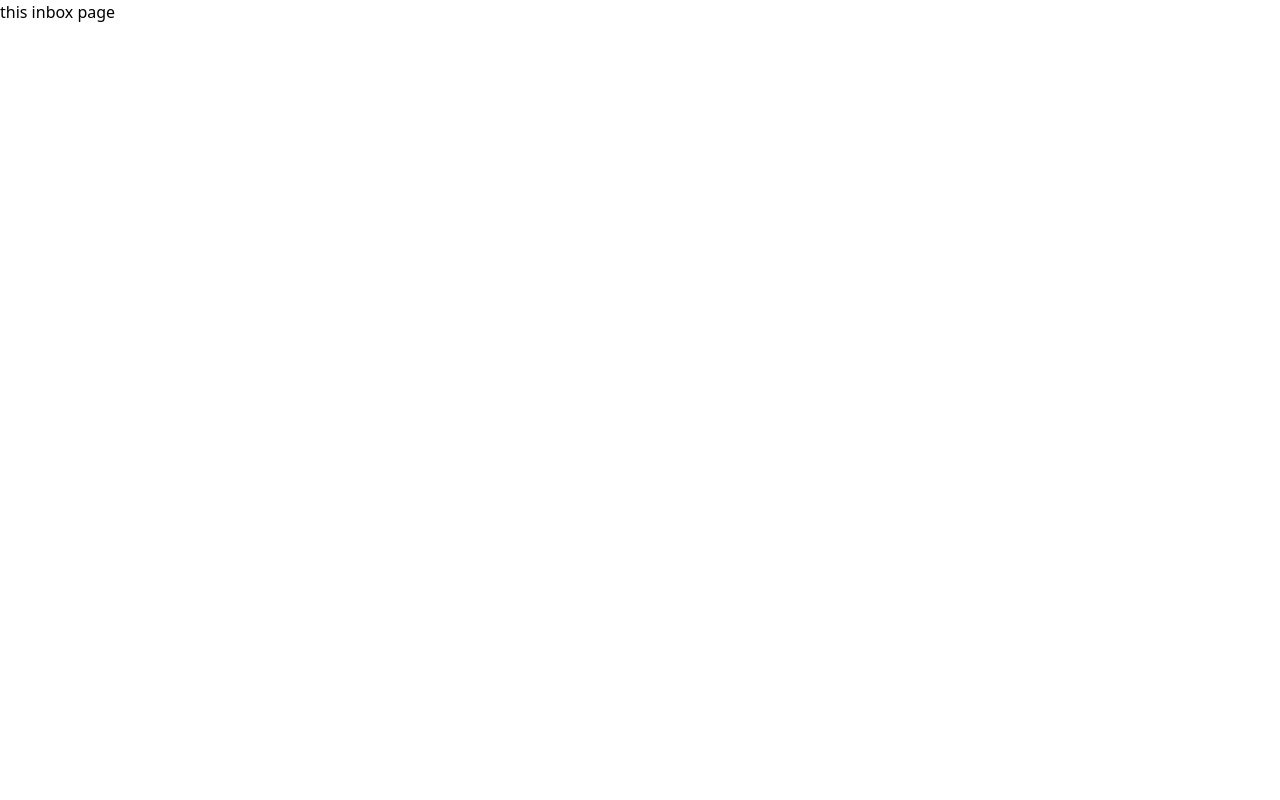
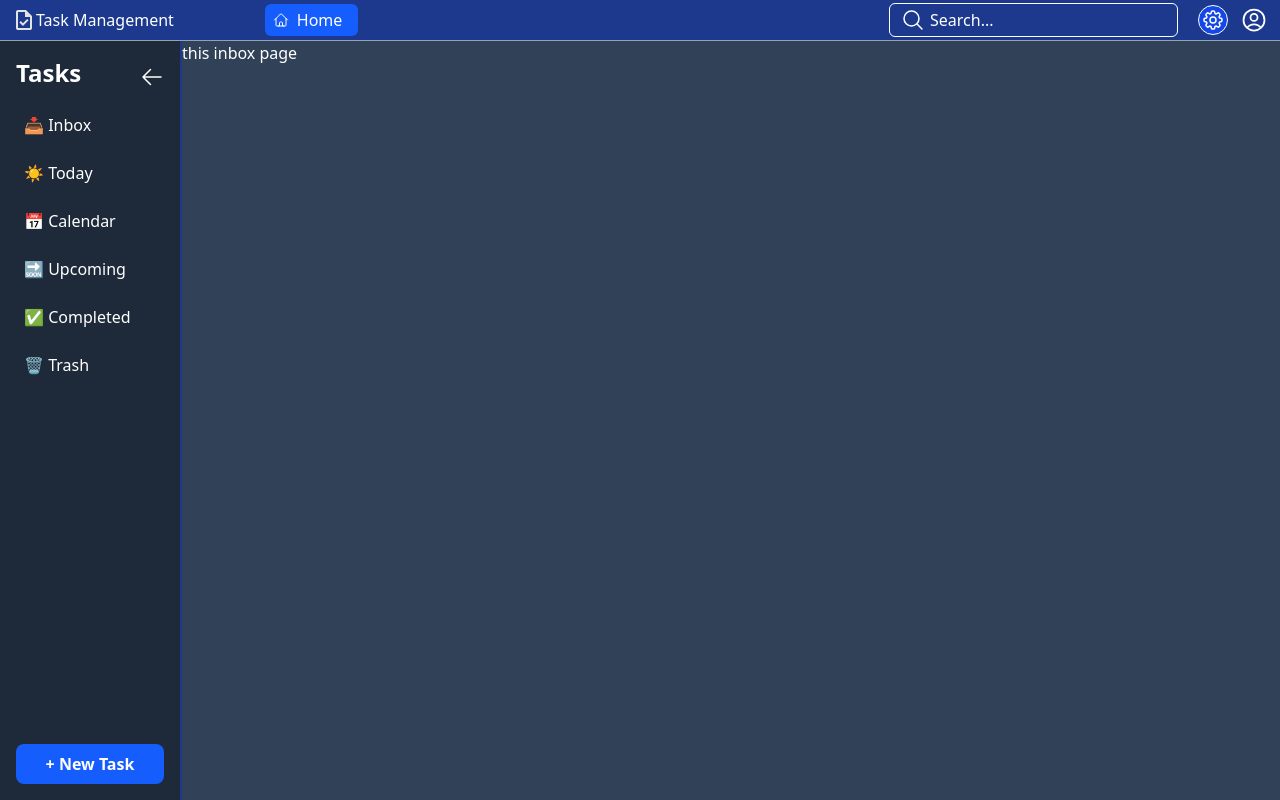
Before and after one commit to subash43e/taskapp, a Next.js app: page /Inbox in a window 1280 px wide. Built offline with nearby package versions, Linux system fonts and the light colour scheme.

Commit message:
Refactor layout structure by integrating MainLayout component; update Navbar and Sidebar usage in Home component

```diff
--- /dev/null
+++ b/src/Components/MainLayout.tsx
@@ -0,0 +1,68 @@
+"use client";
+
+import React, { useEffect } from "react";
+import { useSelector, useDispatch } from 'react-redux';
+import { RootState, setSidebarSize, setIsResizing, setStartX, setStartWidth } from '../store';
+import Navbar from "./NavBar";
+import { Sidebar } from "./Sidebar";
+
+export default function MainLayout({ children }: { children: React.ReactNode }) {
+  const dispatch = useDispatch();
+  const size = useSelector((state: RootState) => state.ui.sidebarSize);
+  const isResizing = useSelector((state: RootState) => state.ui.isResizing);
+  const startX = useSelector((state: RootState) => state.ui.startX);
+  const startWidth = useSelector((state: RootState) => state.ui.startWidth);
+  const [collapsed, setCollapsed] = React.useState(false);
+
+  const handleMouseDown = (e: React.MouseEvent) => {
+    if (collapsed) return;
+    e.preventDefault();
+    dispatch(setIsResizing(true));
+    dispatch(setStartX(e.clientX));
+    dispatch(setStartWidth(size));
+  };
+
+  useEffect(() => {
+    if (collapsed) return;
+    const handlingMouseMoving = (e: MouseEvent) => {
+      if (!isResizing) return;
+      e.preventDefault();
+      const currentX = e.clientX;
+      const diff = currentX - startX;
+      const newWidth = startWidth + diff;
+      const constrainedWidth = Math.min(Math.max(newWidth, 165), 300);
+      dispatch(setSidebarSize(constrainedWidth));
+    };
+    const handleMouseUp = () => dispatch(setIsResizing(false));
+    if (isResizing) {
+      window.addEventListener("mousemove", handlingMouseMoving);
+      window.addEventListener("mouseup", handleMouseUp);
+    }
+    return () => {
+      window.removeEventListener("mousemove", handlingMouseMoving);
+      window.removeEventListener("mouseup", handleMouseUp);
+    };
+  }, [isResizing, startX, startWidth, dispatch, collapsed]);
+
+  return (
+    <div className="min-h-screen w-full flex flex-col">
+      <header>
+          <Navbar />
+      </header>
+      <section className="flex-1 flex bg-blue-900 overflow-hidden" >
+        <div style={{ width: collapsed ? '72px' : `${size}px` }} className="min-w-[56px] max-w-[300px]">
+          <Sidebar collapsed={collapsed} setCollapsed={setCollapsed} />
+        </div>
+        {!collapsed && (
+          <div
+            className={`w-[2px] hover:w-1 top-0 bottom-0 right-0 cursor-col-resize hover:bg-blue-600 ${isResizing ? "bg-blue-600" : ""}`}
+            onMouseDown={handleMouseDown}
+          />
+        )}
+        <main className="flex-1 overflow-auto bg-slate-700 text-white">
+          {children}
+        </main>
+      </section>
+    </div>
+  );
+}
--- a/src/Components/NavBar/index.tsx
+++ b/src/Components/NavBar/index.tsx
@@ -1,7 +1,7 @@
 export default function Navbar() {
     return (
         <>
-            <div className="bg-blue-900 flex border-b border-slate-400">
+            <nav className="bg-blue-900 flex border-b border-slate-400">
                 <div className="">
                     <div className="py-2 px-3 flex">
                         <div>
@@ -54,7 +54,7 @@ export default function Navbar() {
                     </a>
                 </div>
 
-            </div>
+            </nav>
         </>
     )
 }
--- a/src/app/layout.tsx
+++ b/src/app/layout.tsx
@@ -2,6 +2,7 @@
 
 import "./globals.css";
 import ReduxProvider from '../ReduxProvider';
+import MainLayout from "../Components/MainLayout";
 
 export default function RootLayout({
   children,
@@ -12,9 +13,11 @@ export default function RootLayout({
     <html lang="en">
       <body>
         <ReduxProvider>
-          {children}
+          <MainLayout>
+            {children}
+          </MainLayout>
         </ReduxProvider>
       </body>
-    </html>
+    </html >
   );
 }
--- a/src/app/page.tsx
+++ b/src/app/page.tsx
@@ -1,73 +1,18 @@
 "use client"
 import React from "react";
-import { useEffect } from "react";
-import { useSelector, useDispatch } from 'react-redux';
-import { RootState, setSidebarSize, setIsResizing, setStartX, setStartWidth } from '../store';
-import Navbar from "../Components/NavBar";
-import { Sidebar } from "../Components/Sidebar";
+import { useSelector } from 'react-redux';
+import { RootState } from '../store';
 import TaskCreation from "../Components/Task_Creation";
 
 
 export default function Home() {
-  const dispatch = useDispatch();
-  const size = useSelector((state: RootState) => state.ui.sidebarSize);
-  const isResizing = useSelector((state: RootState) => state.ui.isResizing);
-  const startX = useSelector((state: RootState) => state.ui.startX);
-  const startWidth = useSelector((state: RootState) => state.ui.startWidth);
-  const [collapsed, setCollapsed] = React.useState(false);
   const showTaskCreation = useSelector((state: RootState) => state.ui.showTaskCreation);
 
-  const handleMouseDown = (e: React.MouseEvent) => {
-    if (collapsed) return;
-    e.preventDefault();
-    dispatch(setIsResizing(true));
-    dispatch(setStartX(e.clientX));
-    dispatch(setStartWidth(size));
-  };
-
-  useEffect(() => {
-    if (collapsed) return;
-    const handlingMouseMoving = (e: MouseEvent) => {
-      if (!isResizing) return;
-      e.preventDefault();
-      const currentX = e.clientX;
-      const diff = currentX - startX;
-      const newWidth = startWidth + diff;
-      const constrainedWidth = Math.min(Math.max(newWidth, 165), 300);
-      dispatch(setSidebarSize(constrainedWidth));
-    };
-    const handleMouseUp = () => dispatch(setIsResizing(false));
-    if (isResizing) {
-      window.addEventListener("mousemove", handlingMouseMoving);
-      window.addEventListener("mouseup", handleMouseUp);
-    }
-    return () => {
-      window.removeEventListener("mousemove", handlingMouseMoving);
-      window.removeEventListener("mouseup", handleMouseUp);
-    };
-  }, [isResizing, startX, startWidth, dispatch, size, collapsed]);
+  console.log(showTaskCreation);
 
   return (
-    <div className="min-h-screen w-full flex flex-col">
-      <section>
-        <nav>
-          <Navbar />
-        </nav>
-      </section>
-      <section className="flex-1 flex bg-blue-900 overflow-hidden" >
-        <div style={{ width: collapsed ? '72px' : `${size}px` }} className="min-w-[56px] max-w-[300px]">
-          <Sidebar collapsed={collapsed} setCollapsed={setCollapsed} />
-        </div>
-        {!collapsed && (
-          <div
-            className={`w-[2px] hover:w-1 top-0 bottom-0 right-0 cursor-col-resize hover:bg-blue-600 ${isResizing ? "bg-blue-600" : ""}`}
-            onMouseDown={handleMouseDown}
-          />
-        )}
-        <main className="flex-1 overflow-auto bg-slate-700 text-white">
-          {showTaskCreation && <TaskCreation />}
-        </main>
-      </section>
-    </div>
+    <>
+      {!showTaskCreation  ? null : <TaskCreation />}
+    </>
   );
 }
```
